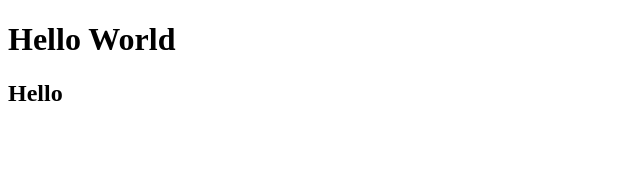
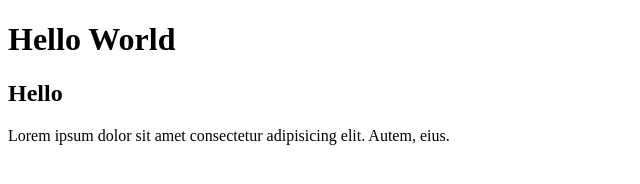
Before and after one commit to VedantB21/hithub, a plain HTML site: page index.html in a window 1280 px wide. Shown: the whole page, without its empty margins (0-640 px from the left). Drawn offline with Linux system fonts and the light colour scheme.

Commit message:
first commit

```diff
--- a/index.html
+++ b/index.html
@@ -10,6 +10,7 @@
 <body>
     <h1>Hello World</h1>
     <h2>Hello</h2>
+    <p>Lorem ipsum dolor sit amet consectetur adipisicing elit. Autem, eius.</p>
 </body>
 
 </html>
```
